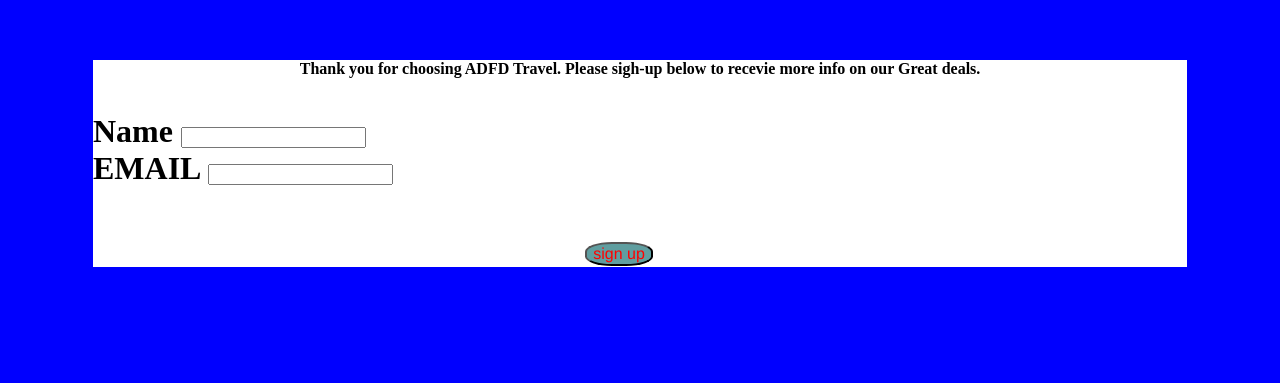
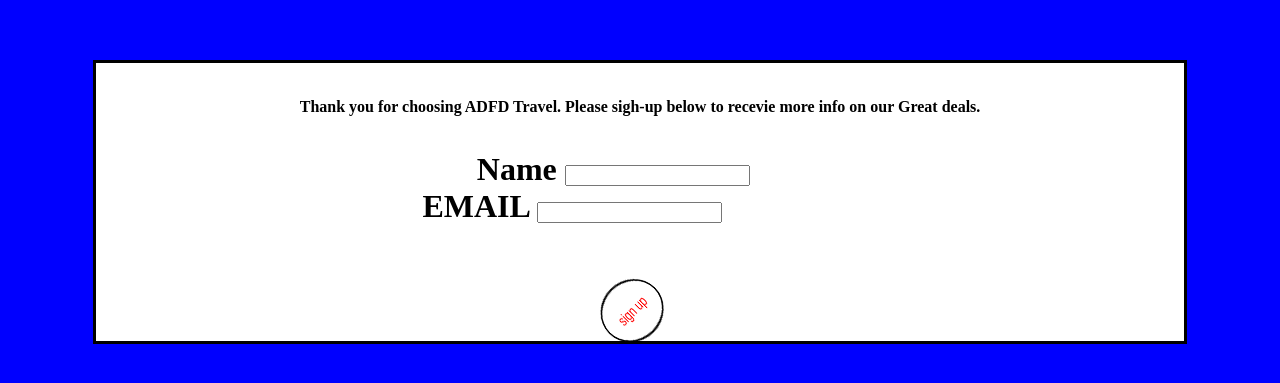
Before and after one commit to cjshaw3rd/ADFDTravel, a plain HTML site: page index.html in a window 1280 px wide. Shown: the part 319-702 px from the top of the page. Drawn offline with Linux system fonts and the light colour scheme.

Commit message:
Update styles.css

```diff
--- a/styles.css
+++ b/styles.css
@@ -3,6 +3,8 @@
 }
 h1{
     background-color: white;
+    border-style: solid;
+    border-color: black;
     margin-left: 85px;
     margin-right: 85px;
     margin-top: 30%;
@@ -14,12 +16,23 @@
     margin: 35px;
 
 }
+.namebox{
+    margin-left: 35%;
+}
+.emailbox{
+    margin-left: 30%;
+}
 button{
     font: small-caption;
+    font-size: 47%;
     font-family: 'Franklin Gothic Medium', 'Arial Narrow', Arial, sans-serif;
     color: red;
-    border-radius: 40%;
-    background-color: cadetblue;
+    border-radius: 50%;
+    border-style: solid;
+    border-color: black;
+    background-color: white;
     margin-left: 45%;
     margin-top: 5%;
+    padding: 20px;
+    transform: rotatez(-45deg) rotateY(45deg);
 }
```
